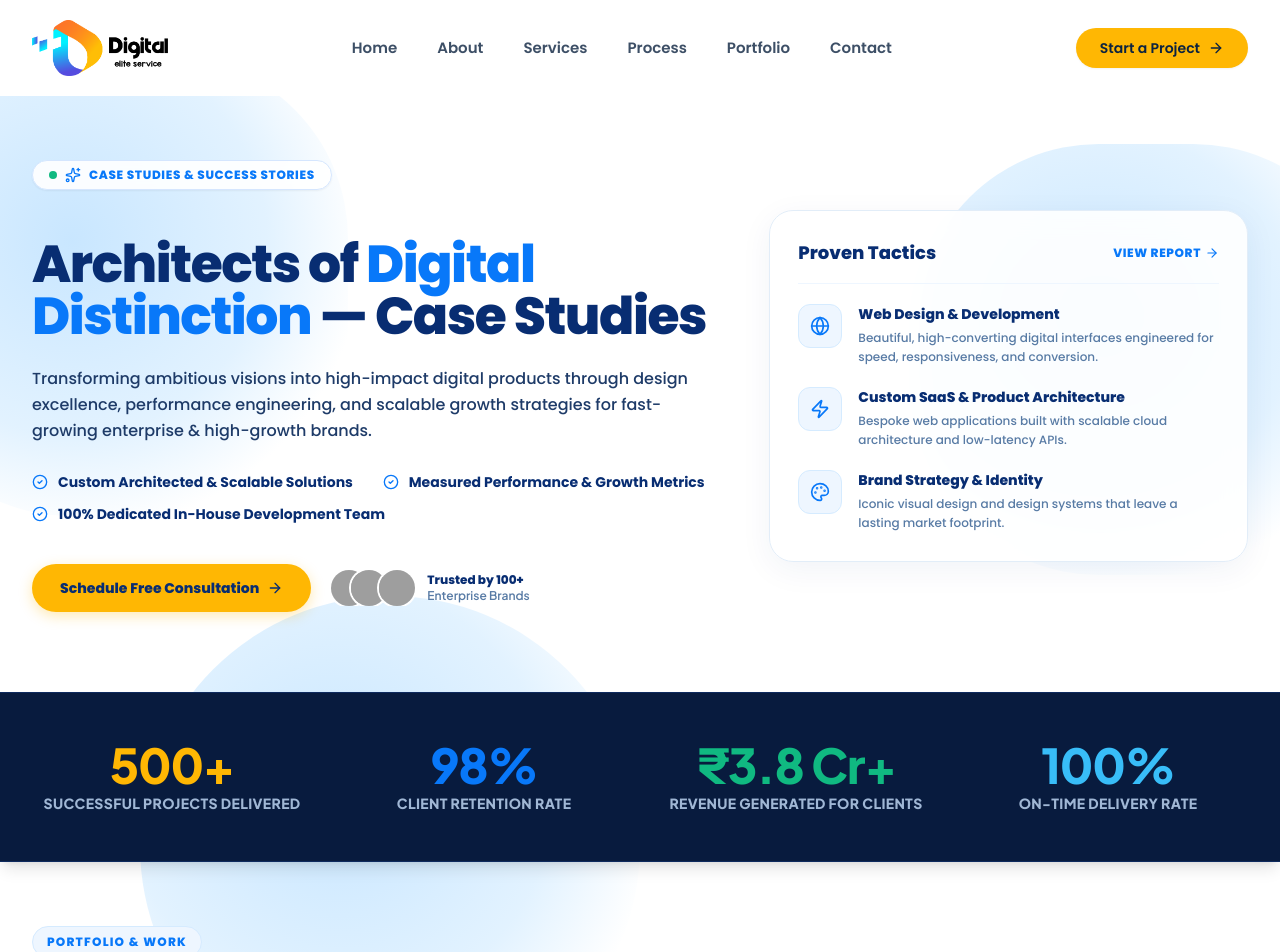
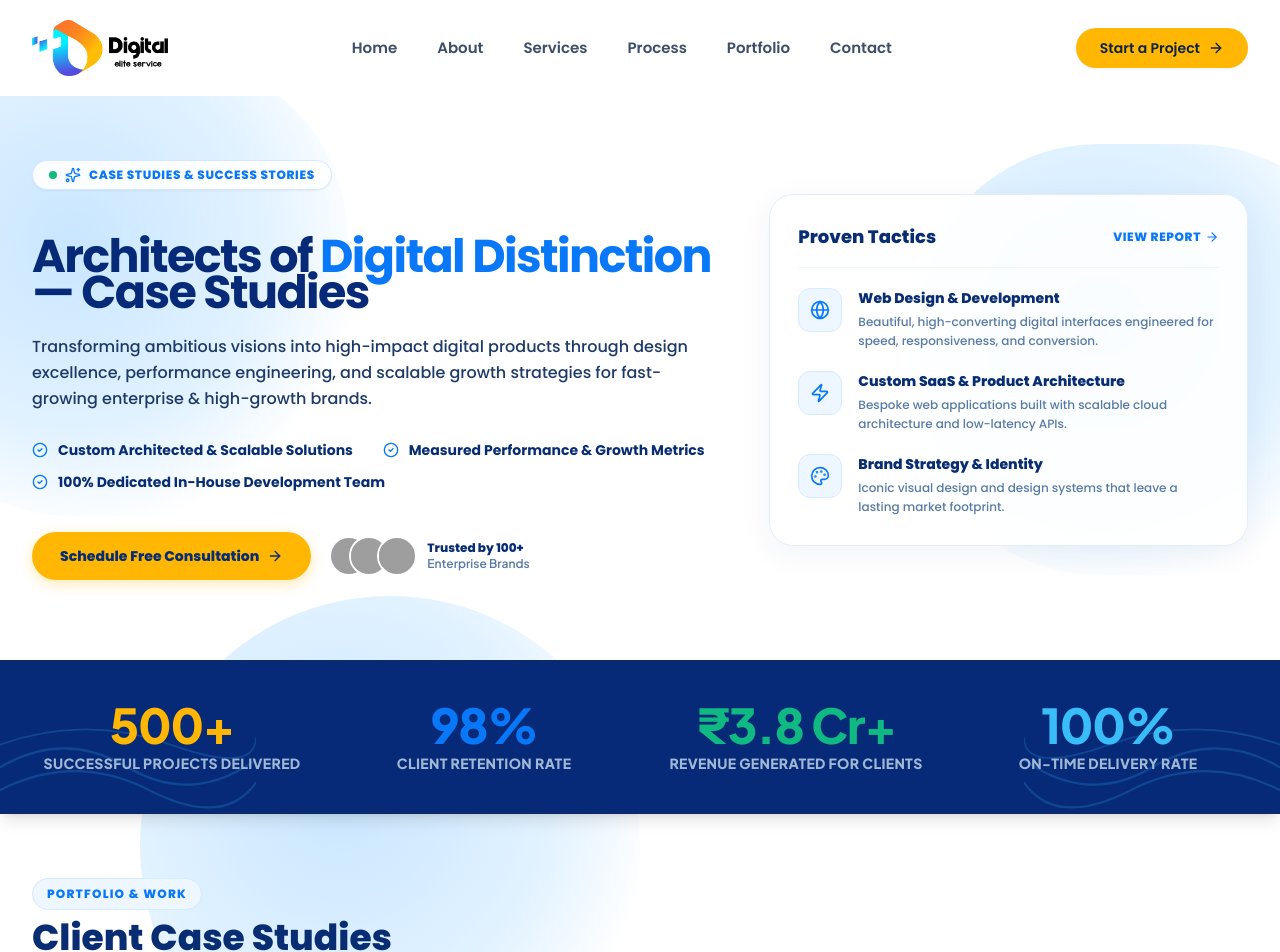
Before and after one commit to digitaleliteservices/figma_approved_DES, a React (Vite) app: page /work in a window 1280 px wide. Shown: the top 952 px of the page. Built offline with nearby package versions, Linux system fonts and the light colour scheme; grey boxes are pictures that could not be loaded.

Commit message:
Update WorkPage stats counter bar background and contact CTA styles

```diff
--- a/src/components/AboutModal.jsx
+++ b/src/components/AboutModal.jsx
@@ -50,7 +50,6 @@
           </div>
 
           <div className="p-6 sm:p-8 space-y-6 max-h-[65vh] overflow-y-auto">
-            {/* Story */}
             <div className="space-y-3">
               <h4 className="text-lg font-bold text-[#0a1e38]">
                 Built for Ambitious Businesses
@@ -60,7 +59,6 @@
               </p>
             </div>
 
-            {/* Core Values */}
             <div className="grid grid-cols-1 sm:grid-cols-3 gap-4 pt-2">
               <div className="p-4 rounded-2xl bg-blue-50/60 border border-blue-100">
                 <div className="w-8 h-8 rounded-lg bg-blue-600 text-white flex items-center justify-center mb-2">
@@ -93,7 +91,6 @@
               </div>
             </div>
 
-            {/* Quote */}
             <div className="p-4 rounded-xl bg-slate-900 text-white text-center">
               <p className="text-sm italic text-slate-200">
                 "We don't just deliver projects; we build digital growth engines for our clients."
--- a/src/pages/ContactPage.jsx
+++ b/src/pages/ContactPage.jsx
@@ -368,7 +368,8 @@
                   {/* SUBMIT BUTTON */}
                   <button
                     type="submit"
-                    className="w-full bg-[#0878F9] hover:bg-[#0066ff] text-white font-black text-[14px] leading-[20px] py-4 rounded-[12px] shadow-[0px_6px_20px_rgba(8,120,249,0.3)] transition cursor-pointer flex items-center justify-center gap-2 mt-2"
+                    className="w-full hover:bg-[#0066ff] text-white font-black text-[14px] leading-[20px] py-4 rounded-[12px] shadow-[0px_6px_20px_rgba(8,120,249,0.3)] transition cursor-pointer flex items-center justify-center gap-2 mt-2"
+                     style={{ background: 'linear-gradient(90deg, #031535 0%, #062D73 50%, #0878F9 100%)' }}
                   >
                     <Zap className="w-4 h-4 fill-white" />
                     <span>Send Message</span>
@@ -519,7 +520,9 @@
 
       {/* 5. SECTION: INITIATE YOUR GROWTH PARTNERSHIP CTA BANNER */}
       <section className="max-w-7xl mx-auto px-4 sm:px-6 lg:px-8 py-12 relative z-10">
-        <div className="bg-[#0878F9] rounded-[32px] p-10 lg:p-16 text-white text-center shadow-2xl relative overflow-hidden">
+        <div className="bg-[#0878F9] rounded-[32px] p-10 lg:p-16 text-white text-center shadow-2xl relative overflow-hidden"
+         style={{ background: 'linear-gradient(90deg, #031535 0%, #062D73 50%, #0878F9 100%)' }}
+        >
           {/* Ambient shapes */}
           <div className="absolute top-0 right-0 w-80 h-80 bg-white/10 rounded-full filter blur-2xl pointer-events-none" />
           <div className="absolute bottom-0 left-0 w-80 h-80 bg-blue-900/20 rounded-full filter blur-2xl pointer-events-none" />
--- a/src/pages/WorkPage.jsx
+++ b/src/pages/WorkPage.jsx
@@ -277,7 +277,7 @@
               </div>
 
               {/* Main Headline */}
-              <h1 className="text-3xl sm:text-5xl lg:text-[52px] font-black leading-tight tracking-[-1.5px] text-[#082D72]">
+              <h1 className="text-2xl sm:text-3xl md:text-[38px] xl:text-[46px] font-bold text-[#062A78] tracking-[-0.035em] mb-5 sm:mb-6">
                 Architects of <span className="text-[#0878F9]">Digital Distinction</span> — Case Studies
               </h1>
 
@@ -406,11 +406,55 @@
         </div>
       </section>
 
-      {/* ------------------------------------------------------------- */}
-      {/* 2. DARK BLUE STATS COUNTER BAR (Full Width)                   */}
-      {/* ------------------------------------------------------------- */}
-      <section className="bg-[#081B3E] text-white py-12 border-y border-[#0E2A5E] relative z-10 shadow-lg">
-        <div className="max-w-7xl mx-auto px-4 sm:px-6 lg:px-8">
+      <section className="relative w-full bg-[#062A78] text-white py-8 sm:py-10 border-y border-slate-800/50 overflow-hidden z-10 shadow-lg">
+        <div className="absolute inset-y-0 left-0 w-64 pointer-events-none opacity-20">
+          <svg className="w-full h-full" viewBox="0 0 240 100" fill="none" preserveAspectRatio="none">
+            <path
+              d="M 0 70 Q 60 45, 120 70 T 240 65"
+              stroke="#38bdf8"
+              strokeWidth="1.5"
+              fill="none"
+            />
+            <path
+              d="M 0 85 Q 70 60, 140 85 T 240 80"
+              stroke="#38bdf8"
+              strokeWidth="1.5"
+              fill="none"
+            />
+            <path
+              d="M 0 55 Q 80 35, 160 55 T 240 50"
+              stroke="#38bdf8"
+              strokeWidth="1.2"
+              fill="none"
+            />
+          </svg>
+        </div>
+
+        {/* Subtle Wave Line Art: Right Side */}
+        <div className="absolute inset-y-0 right-0 w-64 pointer-events-none opacity-20">
+          <svg className="w-full h-full" viewBox="0 0 240 100" fill="none" preserveAspectRatio="none">
+            <path
+              d="M 240 70 Q 180 45, 120 70 T 0 65"
+              stroke="#38bdf8"
+              strokeWidth="1.5"
+              fill="none"
+            />
+            <path
+              d="M 240 85 Q 170 60, 100 85 T 0 80"
+              stroke="#38bdf8"
+              strokeWidth="1.5"
+              fill="none"
+            />
+            <path
+              d="M 240 55 Q 160 35, 80 55 T 0 50"
+              stroke="#38bdf8"
+              strokeWidth="1.2"
+              fill="none"
+            />
+          </svg>
+        </div>
+
+        <div className="max-w-7xl mx-auto px-4 sm:px-6 lg:px-8 relative z-10">
           <div className="grid grid-cols-2 md:grid-cols-4 gap-8 text-center">
 
             {/* Stat 1 */}
@@ -586,6 +630,16 @@
       {/* ------------------------------------------------------------- */}
       <section className="py-16 px-4 sm:px-6 lg:px-8 max-w-7xl mx-auto relative z-10 my-8">
 
+        {/* Background Radial Orbs for Visual Showcase */}
+        <div
+          className="absolute -top-10 -left-28 w-[380px] sm:w-[520px] h-[380px] sm:h-[520px] rounded-full pointer-events-none -z-10 opacity-85"
+          style={{ background: 'radial-gradient(84.85% 84.85% at 40% 40%, #BFE2FF 0%, #DDF0FF 50%, rgba(221, 240, 255, 0) 75%)' }}
+        />
+        <div
+          className="absolute -bottom-10 -right-28 w-[360px] sm:w-[480px] h-[360px] sm:h-[480px] rounded-full pointer-events-none -z-10 opacity-85"
+          style={{ background: 'radial-gradient(84.85% 84.85% at 40% 40%, #BFE2FF 0%, #DDF0FF 50%, rgba(221, 240, 255, 0) 75%)' }}
+        />
+
         {/* Section Header */}
         <div className="flex flex-col sm:flex-row sm:items-end justify-between mb-10 gap-4">
           <div>
@@ -669,7 +723,9 @@
 
       {/* 6. BOTTOM CTA BANNER (Initiate Your Growth Partnership)       */}
       <section className="max-w-7xl mx-auto px-4 sm:px-6 lg:px-8 py-12 relative z-10">
-        <div className="bg-[#0878F9] rounded-[32px] p-10 lg:p-16 text-white text-center shadow-2xl relative overflow-hidden">
+        <div className="rounded-[32px] p-10 lg:p-16 text-white text-center shadow-2xl relative overflow-hidden"
+          style={{ background: 'linear-gradient(90deg, #031535 0%, #062D73 50%, #0878F9 100%)' }}
+        >
           {/* Ambient background shapes matching ContactPage */}
           <div className="absolute top-0 right-0 w-80 h-80 bg-white/10 rounded-full filter blur-2xl pointer-events-none" />
           <div className="absolute bottom-0 left-0 w-80 h-80 bg-blue-900/20 rounded-full filter blur-2xl pointer-events-none" />
```
Also changed, not shown: src/components/HomePage/Hero.jsx (+0 -13 lines), src/components/HomePage/SelectedWorkSection.jsx (+0 -22 lines).
